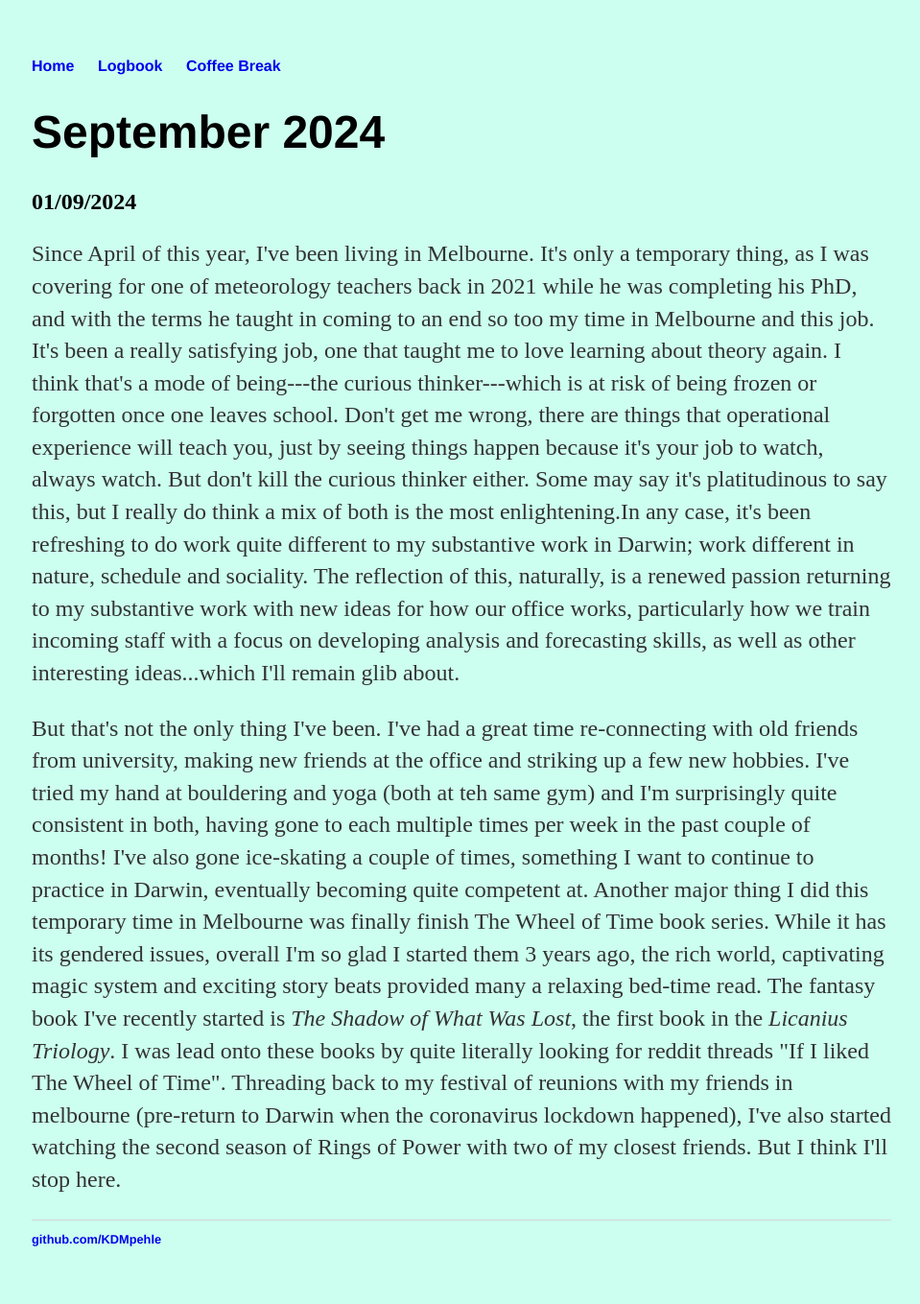
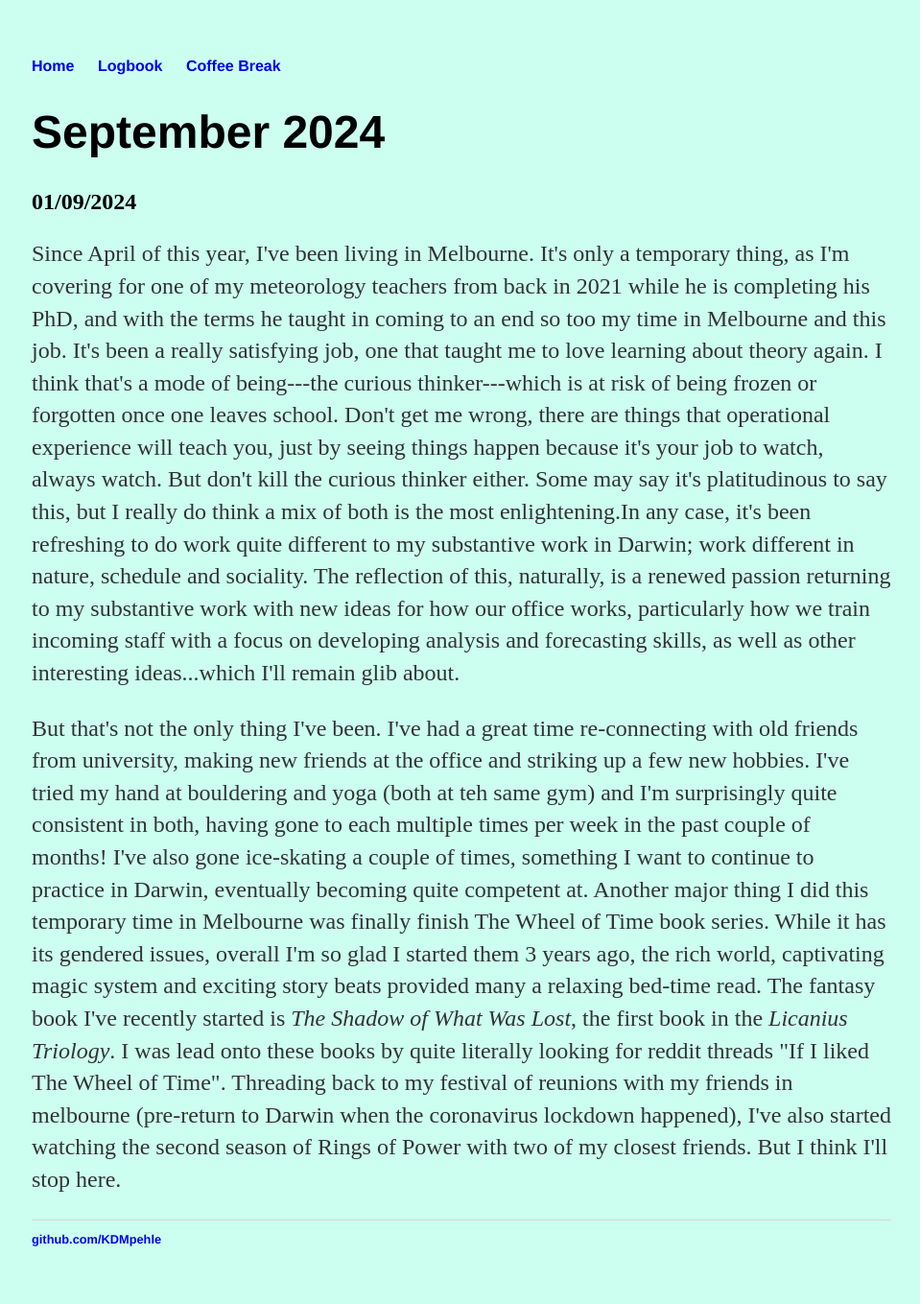
Before and after one commit to KDMpehle/KDMpehle.github.io, a Jekyll site: the page built from Logbook/_posts/2024-09-01-entry-three.md, in a window 1280 px wide. Shown: the whole page at 96% size, without its empty margins (159-1118 px from the left). Built offline with Jekyll 4.4.1, drawn with Linux system fonts in a browser that asks for light colours.

Commit message:
Update 2024-09-01-entry-three.md
minor typo corrections

```diff
--- a/Logbook/_posts/2024-09-01-entry-three.md
+++ b/Logbook/_posts/2024-09-01-entry-three.md
@@ -6,6 +6,6 @@
 
 <h2> 01/09/2024</h2>
 
-<p>Since April of this year, I've been living in Melbourne. It's only a temporary thing, as I was covering for one of meteorology teachers back in 2021 while he was completing his PhD, and with the terms he taught in coming to an end so too my time in Melbourne and this job. It's been a really satisfying job, one that taught me to love learning about theory again. I think that's a mode of being---the curious thinker---which is at risk of being frozen or forgotten once one leaves school. Don't get me wrong, there are things that operational experience will teach you, just by seeing things happen because it's your job to watch, always watch. But don't kill the curious thinker either. Some may say it's platitudinous to say this, but I really do think a mix of both is the most enlightening.In any case, it's been refreshing to do work quite different to my substantive work in Darwin; work different in nature, schedule and sociality. The reflection of this, naturally, is a renewed passion returning to my substantive work with new ideas for how our office works, particularly how we train incoming staff with a focus on developing analysis and forecasting skills, as well as other interesting ideas...which I'll remain glib about. </p>
+<p>Since April of this year, I've been living in Melbourne. It's only a temporary thing, as I'm covering for one of my meteorology teachers from back in 2021 while he is completing his PhD, and with the terms he taught in coming to an end so too my time in Melbourne and this job. It's been a really satisfying job, one that taught me to love learning about theory again. I think that's a mode of being---the curious thinker---which is at risk of being frozen or forgotten once one leaves school. Don't get me wrong, there are things that operational experience will teach you, just by seeing things happen because it's your job to watch, always watch. But don't kill the curious thinker either. Some may say it's platitudinous to say this, but I really do think a mix of both is the most enlightening.In any case, it's been refreshing to do work quite different to my substantive work in Darwin; work different in nature, schedule and sociality. The reflection of this, naturally, is a renewed passion returning to my substantive work with new ideas for how our office works, particularly how we train incoming staff with a focus on developing analysis and forecasting skills, as well as other interesting ideas...which I'll remain glib about. </p>
 
 <p> But that's not the only thing I've been. I've had a great time re-connecting with old friends from university, making new friends at the office and striking up a few new hobbies. I've tried my hand at bouldering and yoga (both at teh same gym) and I'm surprisingly quite consistent in both, having gone to each multiple times per week in the past couple of months! I've also gone ice-skating a couple of times, something I want to continue to practice in Darwin, eventually becoming quite competent at. Another major thing I did this temporary time in Melbourne was finally finish The Wheel of Time book series. While it has its gendered issues, overall I'm so glad I started them 3 years ago, the rich world, captivating magic system and exciting story beats provided many a relaxing bed-time read. The fantasy book I've recently started is <em>The Shadow of What Was Lost</em>, the first book in the <i>Licanius Triology</i>. I was lead onto these books by quite literally looking for reddit threads "If I liked The Wheel of Time". Threading back to my festival of reunions with my friends in melbourne (pre-return to Darwin when the coronavirus lockdown happened), I've also started watching the second season of Rings of Power with two of my closest friends. But I think I'll stop here.</p>
```
